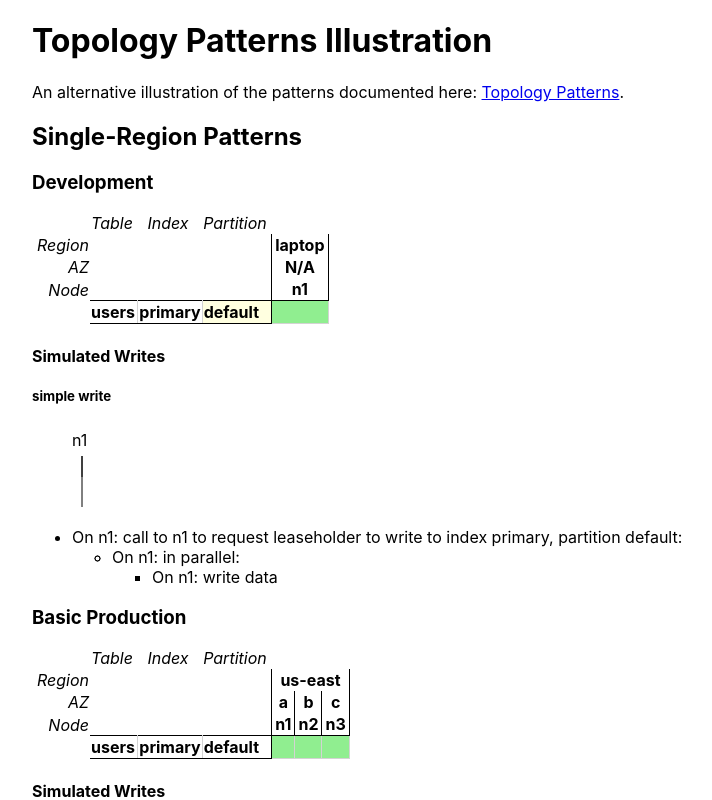
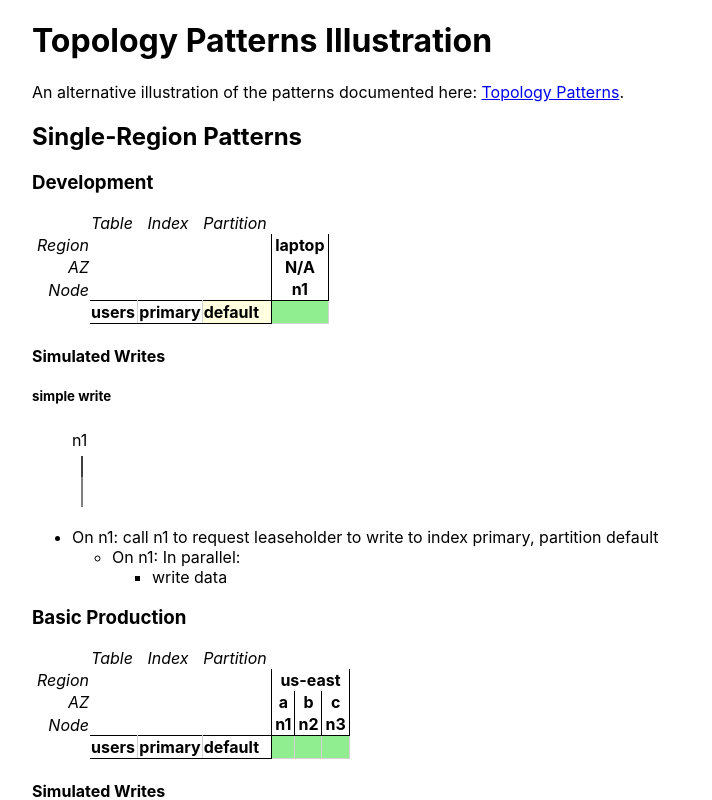
Before and after one commit to vilterp/crdb-config-explorer, a React (Create React App) app: page / in a window 1280 px wide. Shown: the top 800 px of the page, without its empty margins (18-730 px from the left). Built offline with nearby package versions, Linux system fonts and the light colour scheme.

Commit message:
highlighting. feels wonky

```diff
--- a/src/views/traceView.tsx
+++ b/src/views/traceView.tsx
@@ -9,83 +9,162 @@ export function TraceView(props: {
 }) {
   return (
     <ul className="trace-view">
-      <TraceNodeView
-        traceNode={props.trace}
-        highlightedProc={props.highlightedProc}
-        setHighlightedProc={props.setHighlightedProc}
-      />
+      <li>
+        On n{props.trace.nodePath.nodeID}:{" "}
+        <ProcessNodeView
+          process={props.trace.process}
+          highlightedProc={props.highlightedProc}
+          setHighlightedProc={props.setHighlightedProc}
+        />
+      </li>
     </ul>
   );
 }
 
-function TraceNodeView(props: {
-  traceNode: TraceNode;
+function ProcessNodeView(props: {
+  process: ProcessNode;
   highlightedProc: ProcessNode | undefined;
   setHighlightedProc: (hp: ProcessNode | undefined) => void;
 }) {
-  const children = renderChildren(props);
   return (
-    <li
+    <span
+      onMouseEnter={() => props.setHighlightedProc(props.process)}
+      onMouseLeave={() => props.setHighlightedProc(undefined)}
       className={classNames("trace-node", {
         "trace-node-highlighted":
-          // TODO: use just ===...
-          //   I can't tell why object identity is being lost...
-          //   sigh
-          JSON.stringify(props.traceNode.process) ===
-          JSON.stringify(props.highlightedProc),
+          JSON.stringify(props.highlightedProc) ===
+          JSON.stringify(props.process),
       })}
-      onMouseEnter={() => props.setHighlightedProc(props.traceNode.process)}
-      onMouseLeave={() => props.setHighlightedProc(undefined)}
     >
-      On n{props.traceNode.nodePath.nodeID}: {descr(props.traceNode.process)}
-      {children.length > 0 ? (
-        <ul>
-          {children.map(c => (
-            <li>{c}</li>
-          ))}
-        </ul>
-      ) : null}
-    </li>
+      {procContent(props)}
+    </span>
   );
 }
 
-function descr(proc: ProcessNode): string {
-  switch (proc.type) {
+function procContent(props: {
+  process: ProcessNode;
+  highlightedProc: ProcessNode | undefined;
+  setHighlightedProc: (hp: ProcessNode | undefined) => void;
+}) {
+  switch (props.process.type) {
     case "Leaf":
-      return proc.desc;
+      return <>{props.process.desc}</>;
     case "Parallel":
-      return "in parallel:";
+      return (
+        <>
+          In parallel:
+          <ul>
+            {props.process.children.map((proc, idx) => (
+              <li key={idx}>
+                <ProcessNodeView
+                  process={proc}
+                  setHighlightedProc={props.setHighlightedProc}
+                  highlightedProc={props.highlightedProc}
+                />
+              </li>
+            ))}
+          </ul>
+        </>
+      );
     case "RPC":
-      return `call to n${proc.remoteTrace.nodePath.nodeID} to ${proc.desc}:`;
+      return (
+        <>
+          call n{props.process.remoteTrace.nodePath.nodeID} to{" "}
+          {props.process.desc}
+          <TraceView
+            trace={props.process.remoteTrace}
+            setHighlightedProc={props.setHighlightedProc}
+            highlightedProc={props.highlightedProc}
+          />
+        </>
+      );
   }
 }
 
-function renderChildren(props: {
-  traceNode: TraceNode;
-  highlightedProc: ProcessNode | undefined;
-  setHighlightedProc: (hp: ProcessNode | undefined) => void;
-}): React.ReactNode[] {
-  switch (props.traceNode.process.type) {
-    case "Leaf":
-      return [];
-    case "RPC":
-      return [
-        <TraceNodeView
-          traceNode={props.traceNode.process.remoteTrace}
-          highlightedProc={props.highlightedProc}
-          setHighlightedProc={props.setHighlightedProc}
-        />,
-      ];
-    case "Parallel":
-      return props.traceNode.process.children.map(c => (
-        <TraceNodeView
-          traceNode={{ nodePath: props.traceNode.nodePath, process: c }}
-          highlightedProc={props.highlightedProc}
-          setHighlightedProc={props.setHighlightedProc}
-        />
-      ));
-  }
-}
+// export function TraceView(props: {
+//   trace: TraceNode;
+//   highlightedProc: ProcessNode | undefined;
+//   setHighlightedProc: (hp: ProcessNode | undefined) => void;
+// }) {
+//   return (
+//     <ul className="trace-view">
+//       <TraceNodeView
+//         traceNode={props.trace}
+//         highlightedProc={props.highlightedProc}
+//         setHighlightedProc={props.setHighlightedProc}
+//       />
+//     </ul>
+//   );
+// }
+//
+// function TraceNodeView(props: {
+//   traceNode: TraceNode;
+//   highlightedProc: ProcessNode | undefined;
+//   setHighlightedProc: (hp: ProcessNode | undefined) => void;
+// }) {
+//   const children = renderChildren(props);
+//   return (
+//     <li
+//       className={classNames("trace-node", {
+//         "trace-node-highlighted":
+//           // TODO: use just ===...
+//           //   I can't tell why object identity is being lost...
+//           //   sigh
+//           JSON.stringify(props.traceNode.process) ===
+//           JSON.stringify(props.highlightedProc),
+//       })}
+//       onMouseEnter={() => props.setHighlightedProc(props.traceNode.process)}
+//       onMouseLeave={() => props.setHighlightedProc(undefined)}
+//     >
+//       On n{props.traceNode.nodePath.nodeID}: {descr(props.traceNode.process)}
+//       {children.length > 0 ? (
+//         <ul>
+//           {children.map(c => (
+//             <li>{c}</li>
+//           ))}
+//         </ul>
+//       ) : null}
+//     </li>
+//   );
+// }
+//
+// function descr(proc: ProcessNode): string {
+//   switch (proc.type) {
+//     case "Leaf":
+//       return proc.desc;
+//     case "Parallel":
+//       return "in parallel:";
+//     case "RPC":
+//       return `call to n${proc.remoteTrace.nodePath.nodeID} to ${proc.desc}:`;
+//   }
+// }
+//
+// function renderChildren(props: {
+//   traceNode: TraceNode;
+//   highlightedProc: ProcessNode | undefined;
+//   setHighlightedProc: (hp: ProcessNode | undefined) => void;
+// }): React.ReactNode[] {
+//   switch (props.traceNode.process.type) {
+//     case "Leaf":
+//       return [];
+//     case "RPC":
+//       return [
+//         <TraceNodeView
+//           traceNode={props.traceNode.process.remoteTrace}
+//           highlightedProc={props.highlightedProc}
+//           setHighlightedProc={props.setHighlightedProc}
+//         />,
+//       ];
+//     case "Parallel":
+//       return props.traceNode.process.children.map(c => (
+//         <TraceNodeView
+//           traceNode={{ nodePath: props.traceNode.nodePath, process: c }}
+//           highlightedProc={props.highlightedProc}
+//           setHighlightedProc={props.setHighlightedProc}
+//         />
+//       ));
+//   }
+// }
 
 export function collapseTrace(trace: TraceNode): TraceNode {
   switch (trace.process.type) {
```
